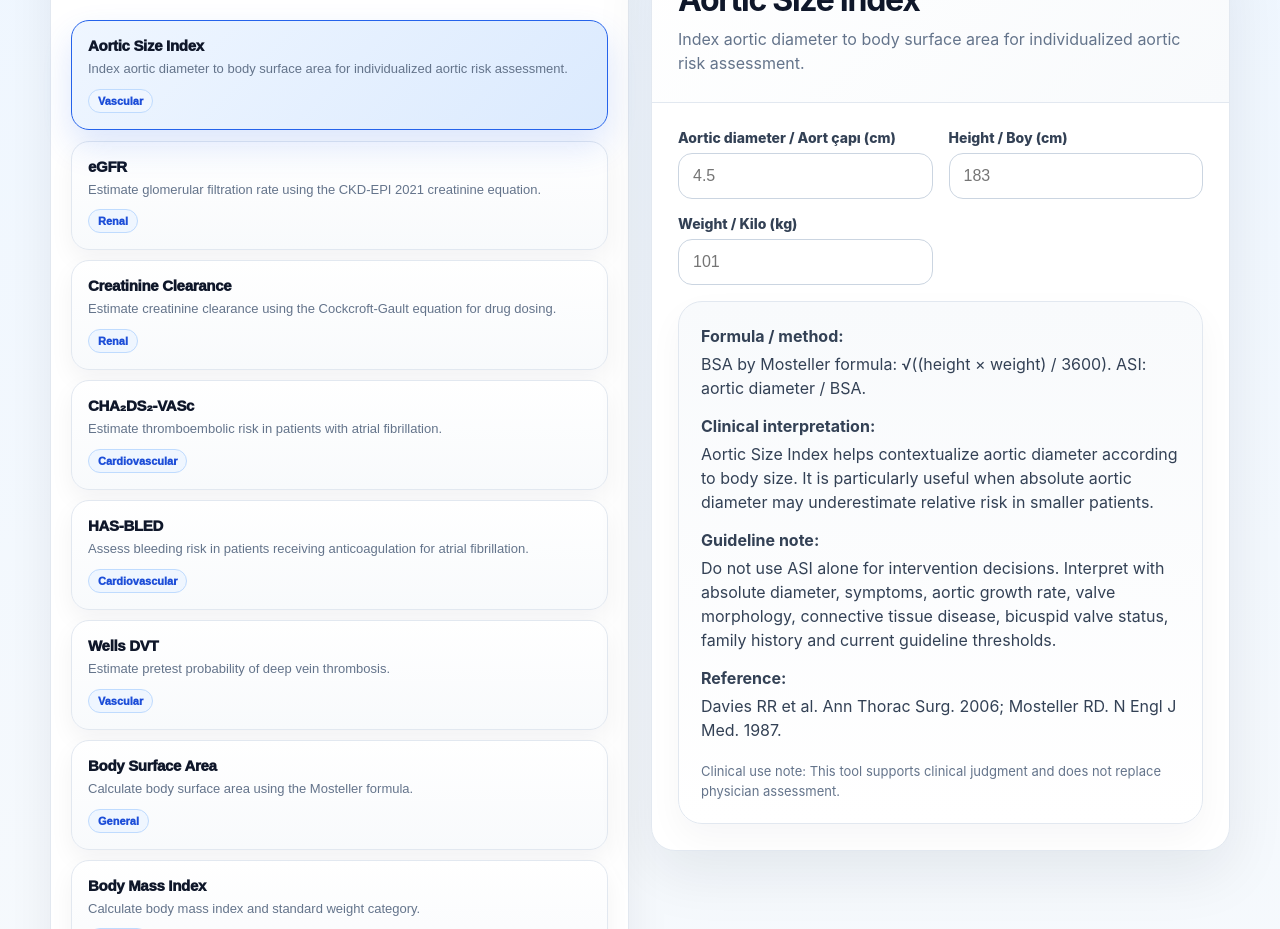
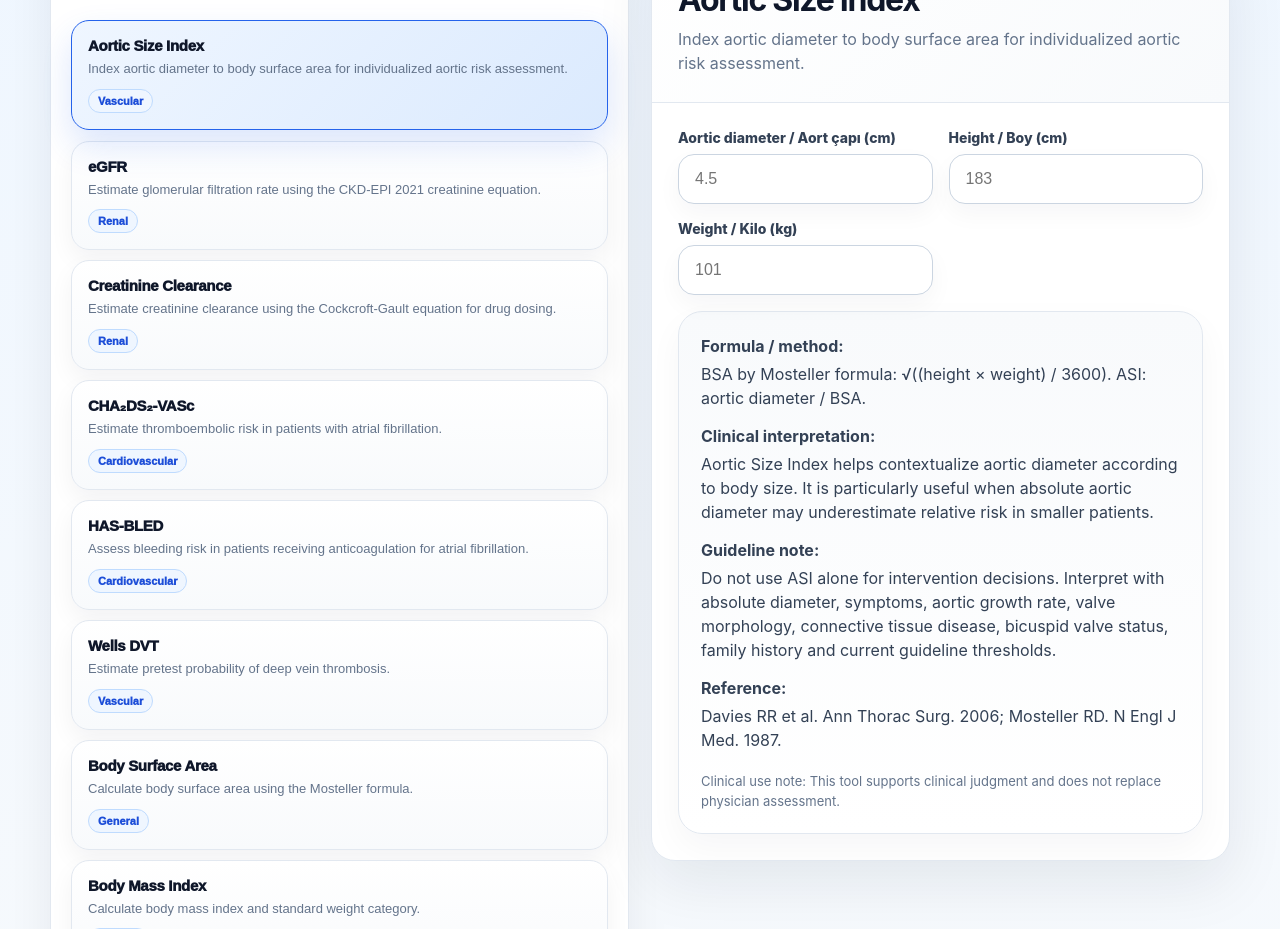
Before and after one commit to brsbyrm/meddoq, a Next.js app: page / in a window 1280 px wide. Shown: the part 1460-2389 px from the top of the page. Built offline with nearby package versions, Linux system fonts and the light colour scheme.

Commit message:
Polish form fields

```diff
--- a/app/page.js
+++ b/app/page.js
@@ -1459,28 +1459,29 @@ const styles = {
 },
   label: {
     display: "grid",
-    gap: 7,
-    fontWeight: 800,
+    gap: 8,
+    fontWeight: 850,
     color: "#334155",
     fontSize: 14,
   },
   input: {
     width: "100%",
     boxSizing: "border-box",
-    padding: "13px 14px",
-    borderRadius: 14,
+    padding: "15px 16px",
+    borderRadius: 16,
     border: "1px solid #cbd5e1",
     fontSize: 16,
     outline: "none",
     background: "#ffffff",
     color: "#0f172a",
+    boxShadow: "0 10px 24px rgba(15,23,42,0.04)",
   },
   checkboxLabel: {
     display: "flex",
     alignItems: "center",
     gap: 10,
-    margin: "8px 0 18px",
-    fontWeight: 800,
+    margin: "10px 0 20px",
+    fontWeight: 850,
     color: "#334155",
   },
   resultBox: {
```
